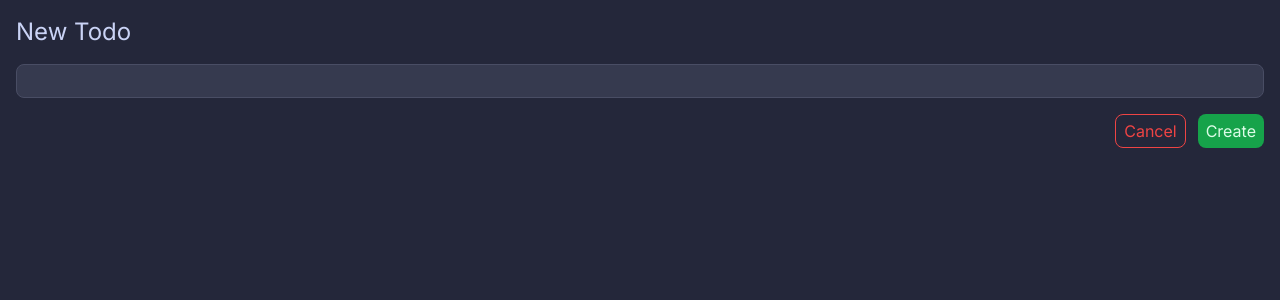
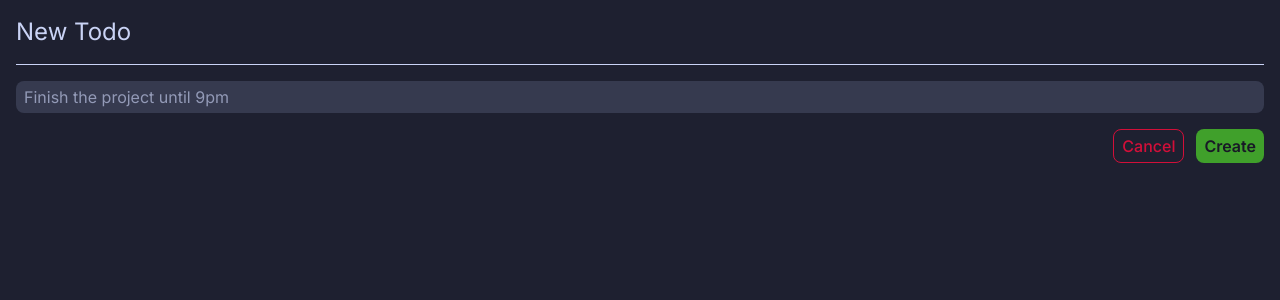
Before and after one commit to davidbasilefilho/nextjs-todo-list, a Next.js app: page /new in a window 1280 px wide. Shown: the top 300 px of the page. Built offline with nearby package versions, Linux system fonts and the light colour scheme.

Commit message:
fixed the prisma bug and changed the styling

```diff
--- a/package.json
+++ b/package.json
@@ -20,6 +20,7 @@
         "postcss": "8.4.24",
         "react": "18.2.0",
         "react-dom": "18.2.0",
+        "react-icons": "^4.9.0",
         "tailwindcss": "3.3.2"
     },
     "devDependencies": {
--- a/src/app/globals.css
+++ b/src/app/globals.css
@@ -7,42 +7,45 @@
         @apply transition-all duration-300 ease-in-out;
     }
 
-    .txt-base {
-        @apply text-slate-950;
+    .card {
+        @apply bg-slate-950 rounded-lg border-slate-900 p-3;
+    }
+
+    .btn {
+        @apply outline-none select-none cursor-pointer px-2 py-1 rounded-lg;
     }
 
     .btn-outline-white {
-        @apply border border-slate-300 text-slate-300 px-2 py-1 rounded-lg
+        @apply btn border border-slate-50 text-slate-50
             hover:text-slate-800 hover:font-semibold hover:bg-slate-50
-            focus-within:bg-slate-50 outline-none;
+            focus-within:bg-slate-50;
     }
 
     .btn-outline-red {
-        @apply border border-red-500 text-red-500 px-2 py-1 rounded-lg
-            hover:text-red-100 hover:bg-red-600
-            focus-within:bg-red-600 outline-none;
+        @apply btn border border-red text-red font-medium
+            hover:bg-red hover:text-slate-50
+            focus:bg-red focus:text-slate-50;
     }
 
     .btn-green {
-        @apply bg-green-600 text-green-100 px-2 py-1 rounded-lg
-            hover:text-green-100 hover:bg-green-700
-            focus-within:bg-green-900 outline-none;
+        @apply btn bg-green-400 text-slate-950 font-semibold
+        hover:bg-green-500 hover:text-slate-50 hover:font-medium
+        focus:bg-green-500 focus:text-slate-50 focus:font-medium;
     }
 
     .btn-white {
-        @apply font-semibold bg-slate-300
-            text-slate-900 px-2 py-1 rounded-lg
+        @apply btn font-semibold bg-slate-300
+            text-slate-900
             hover:text-slate-900 hover:bg-slate-400
-            focus-within:bg-slate-400 outline-none;
+            focus-within:bg-slate-400 focus-within:text-slate-900;
     }
 
     .txt-field {
-        @apply border border-slate-600 bg-slate-700
-            rounded-lg px-2 py-1 outline-none
-            focus-within:border-slate-100;
+        @apply bg-slate-700 placeholder:text-slate-300 rounded-lg px-2 py-1
+        outline-none focus-within:border-slate-100 focus:ring focus:ring-blue;
     }
 
     .checkbox {
-        @apply w-3.5 h-3.5 text-blue-600 bg-gray-600 border-gray-300 rounded checked:bg-blue-600 appearance-none;
+        @apply w-[1.25rem] h-[1.25rem] text-blue bg-slate-700 border-slate-300 rounded-md checked:bg-blue cursor-pointer appearance-none;
     }
 }
--- a/src/app/layout.tsx
+++ b/src/app/layout.tsx
@@ -15,7 +15,7 @@ export default function RootLayout({
 }) {
     return (
         <html lang="en">
-            <body className={`${inter.className} bg-slate-800 text-slate-50`}>
+            <body className={`${inter.className} bg-slate-900 text-slate-50`}>
                 <div className="container mx-auto p-4">{children}</div>
             </body>
         </html>
--- a/src/app/new/page.tsx
+++ b/src/app/new/page.tsx
@@ -8,14 +8,14 @@ async function createTodo(data: FormData) {
     const title = data.get("title")?.valueOf();
     if (typeof title !== "string" || title.length === 0) {
         throw new Error("Invalid title");
+    } else {
+        await prisma.todo.create({
+            data: {
+                title,
+                completed: false,
+            },
+        });
     }
-
-    await prisma.todo.create({
-        data: {
-            title,
-            completed: false,
-        },
-    });
 
     redirect("/");
 }
@@ -23,14 +23,17 @@ async function createTodo(data: FormData) {
 export default function New() {
     return (
         <>
-            <div className="flex justify-between mb-4">
+            <div className="flex justify-between">
                 <h1 className="text-2xl text-center">New Todo</h1>
             </div>
+
+            <hr className="border-slate-50 my-4" />
 
             <form action={createTodo} className="flex gap-2 flex-col">
                 <input
                     type="text"
                     name="title"
+                    placeholder="Finish the project until 9pm"
                     className="txt-field animate mb-2"
                 />
                 <div className="flex gap-3 justify-end">
--- a/src/app/page.tsx
+++ b/src/app/page.tsx
@@ -1,7 +1,6 @@
 import Link from "next/link";
 import { prisma } from "./client";
 import { TodoItem } from "@/components/TodoItem";
-import { useRouter } from "next/navigation";
 
 function getTodos() {
     return prisma.todo.findMany();
@@ -19,7 +18,6 @@ async function deleteTodo(id: number) {
 
 export default async function Home() {
     const todos = await getTodos();
-    const router = useRouter();
 
     return (
         <>
@@ -30,18 +28,16 @@ export default async function Home() {
                 </Link>
             </div>
 
-            <hr className="my-4" />
+            <hr className="border-slate-50 my-4" />
 
             <ul>
                 {todos.map((todo) => (
                     <TodoItem
+                        className="mb-4"
                         key={todo.id}
                         {...todo}
                         toggleTodo={toggleTodo}
-                        deleteTodo={() => {
-                            deleteTodo;
-                            router.refresh();
-                        }}
+                        deleteTodo={deleteTodo}
                     />
                 ))}
             </ul>
--- a/src/components/TodoItem.tsx
+++ b/src/components/TodoItem.tsx
@@ -1,6 +1,8 @@
 "use client";
 
 import { useRouter } from "next/navigation";
+import { useState, useEffect } from "react";
+import { FaCheck } from "react-icons/fa";
 
 type TodoItemProps = {
     id: number;
@@ -8,6 +10,7 @@ type TodoItemProps = {
     completed: boolean;
     toggleTodo: (id: number, completed: boolean) => void;
     deleteTodo: (id: number) => void;
+    className?: string;
 };
 
 export function TodoItem({
@@ -16,36 +19,51 @@ export function TodoItem({
     completed,
     toggleTodo,
     deleteTodo,
+    className,
 }: TodoItemProps) {
     const router = useRouter();
+    const [checked, setChecked] = useState(completed);
+
+    useEffect(() => {
+        toggleTodo(id, checked);
+    }, [checked]);
 
     return (
-        <li className="flex gap-3 justify-between">
-            <div>
+        <li
+            className={`flex card shadow-lg gap-3 justify-between ${className}`}
+        >
+            <div className="relative">
                 <input
                     id={id.toString()}
                     type="checkbox"
-                    className="checkbox peer animate mr-3"
-                    defaultChecked={completed}
-                    onChange={(e) => toggleTodo(id, e.target.checked)}
+                    className="checkbox align-middle animate mr-3 peer"
+                    defaultChecked={checked}
+                    onChange={(e) => {
+                        setChecked(e.target.checked);
+                    }}
                 />
+                {checked && (
+                    <FaCheck className="w-3 h-3 cursor-pointer text-slate-50 absolute left-1 top-2" />
+                )}
+
                 <label
                     htmlFor={id.toString()}
-                    className="peer-checked:line-through cursor-pointer select-none"
+                    className="peer-checked:line-through cursor-pointer align-middle select-none"
                 >
                     {title}
                 </label>
             </div>
 
-            <input
+            <button
                 type="button"
-                value="Delete"
-                className="btn-outline-red animate"
+                className="btn-outline-red animate align-middle"
                 onClick={(e) => {
                     deleteTodo(id);
                     router.refresh();
                 }}
-            />
+            >
+                Delete
+            </button>
         </li>
     );
 }
--- a/tailwind.config.js
+++ b/tailwind.config.js
@@ -9,6 +9,13 @@ module.exports = {
     theme: {
         extend: {
             colors: {
+                blue: "#1e66f5",
+                green: {
+                    400: "#40a02b",
+                    //500: "#3e8632",
+                    500: "#336f29",
+                },
+                red: "#d20f39",
                 slate: {
                     950: "#181926",
                     900: "#1e2030",
```
Also changed, not shown: 1 other file (tests, documents, lock files or other folders).
